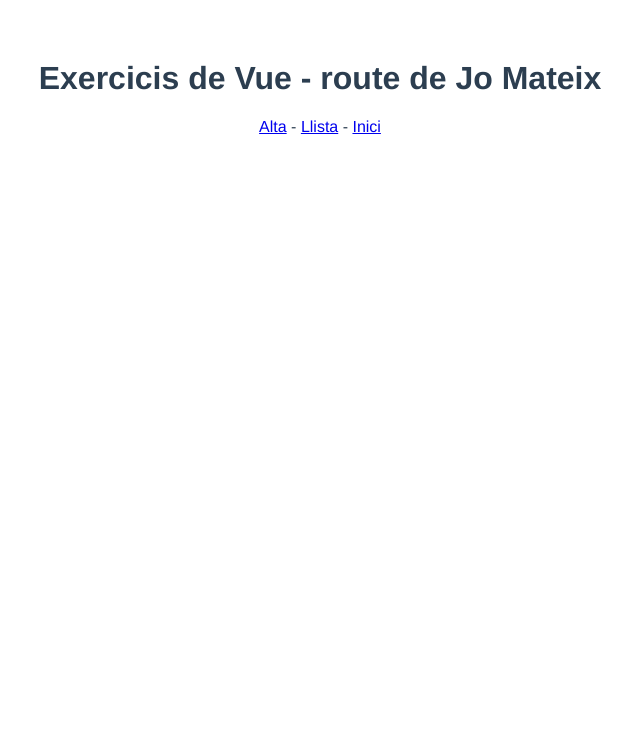
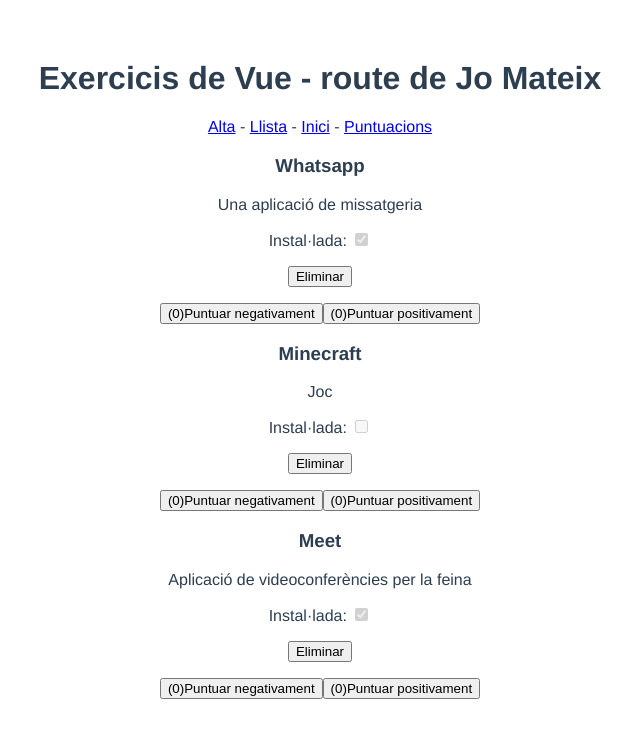
Before and after one commit to Jordi-OA/Vue.js-DWEC, a Vue app: page /llistap in a window 1280 px wide. Shown: the top 738 px of the page, without its empty margins (320-960 px from the left). Built offline with nearby package versions, Linux system fonts and the light colour scheme.

Commit message:
RutaPuntuacions S'ha afegit la ruta de Puntuacions per accedir a la llista

```diff
--- a/src/App.vue
+++ b/src/App.vue
@@ -1,29 +1,31 @@
 <template>
   <div id="app">
-    <h1>Exercicis de Vue - route  de {{ nomComplet }}</h1>
+    <h1>Exercicis de Vue - route de {{ nomComplet }}</h1>
     <p>
       <router-link to="alta">Alta</router-link> -
       <router-link to="llista">Llista</router-link> -
-      <router-link to="/">Inici</router-link>
+      <router-link to="/">Inici</router-link> -
+      <router-link to="/llistap">Puntuacions</router-link>
     </p>
     <router-view :key="$route.path"></router-view>
   </div>
 </template>
 
 <script>
-
-
 export default {
-  name: 'App',
-  components: {
-  },
+  name: "App",
+  components: {},
   data: function () {
     return {
-      nomComplet: 'Jo Mateix',
-      nova: {nom: "Signal", descripcio: "Una altra de missatgeria", instalada: true}
-    }
+      nomComplet: "Jo Mateix",
+      nova: {
+        nom: "Signal",
+        descripcio: "Una altra de missatgeria",
+        instalada: true,
+      },
+    };
   },
-}
+};
 </script>
 
 <style>
--- a/src/components/Aplicacio.vue
+++ b/src/components/Aplicacio.vue
@@ -34,6 +34,7 @@
     },
     incrementar: function () {
       this.comptador++;
+      this.$store.commit("incrementa");
     },
     minvar: function () {
       this.comptadorneg--;
--- /dev/null
+++ b/src/components/LlistaPuntuacions.vue
@@ -0,0 +1,20 @@
+<template>
+  <div>
+    <Aplicacio
+      v-for="(item, index) in this.$store.state.aplicacions"
+      v-bind:key="index"
+      v-bind:aplicacio="item"
+    ></Aplicacio>
+  </div>
+</template>
+
+<script>
+import Aplicacio from "@/components/Aplicacio";
+export default {
+  name: "LlistaPuntuacions",
+  components: { Aplicacio },
+};
+</script>
+
+<style scoped>
+</style>
--- a/src/store/index.js
+++ b/src/store/index.js
@@ -6,10 +6,19 @@
 const store = new Vuex.Store({
   state: {
     aplicacions: [
-            {nom: "Whatsapp", descripcio: "Una aplicació de missatgeria", instalada: true},
-            {nom: "Minecraft", descripcio: "Joc", instalada: false},
-            {nom: "Meet", descripcio: "Aplicació de videoconferències per la feina", instalada: true},
-        ]
+      {
+        nom: "Whatsapp",
+        descripcio: "Una aplicació de missatgeria",
+        instalada: true
+      },
+      { nom: "Minecraft", descripcio: "Joc", instalada: false },
+      {
+        nom: "Meet",
+        descripcio: "Aplicació de videoconferències per la feina",
+        instalada: true
+      }
+    ],
+    totalClicks: 0
   },
   mutations: {
     afegir: function (state, aplicacio) {
@@ -19,7 +28,10 @@
       const index = state.aplicacions.indexOf(aplicacio);
       state.aplicacions.splice(index, 1);
     },
-    },
+    incrementa(state) {
+      state.totalClicks++;
+    }
+  }
 });
 
 export default store;
```
Also changed, not shown: src/router/index.js (+9 -7 lines). Lines whose indentation alone changed are shown as unchanged.
